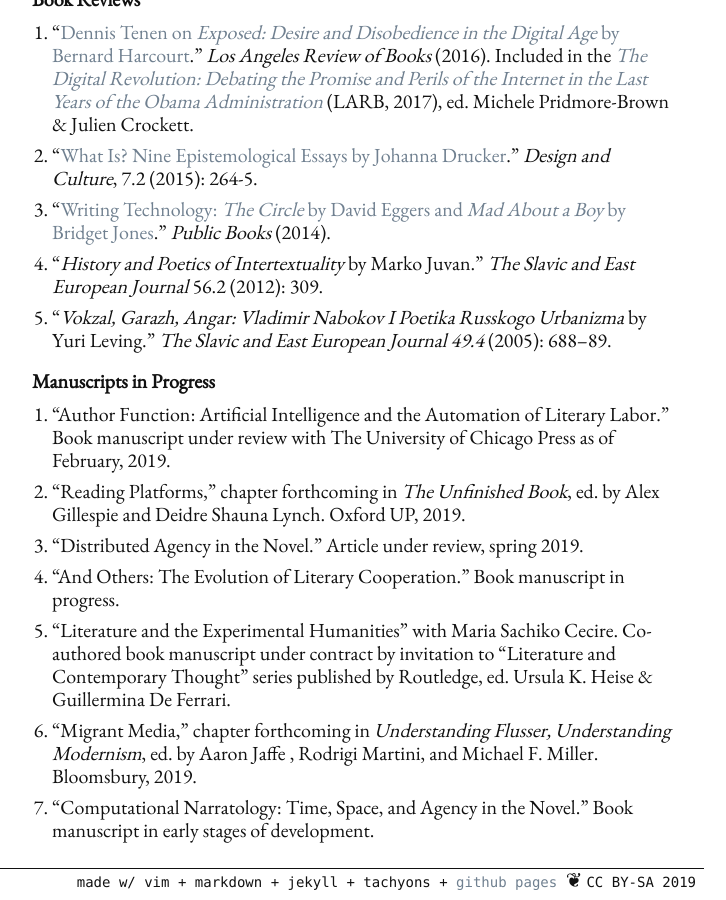
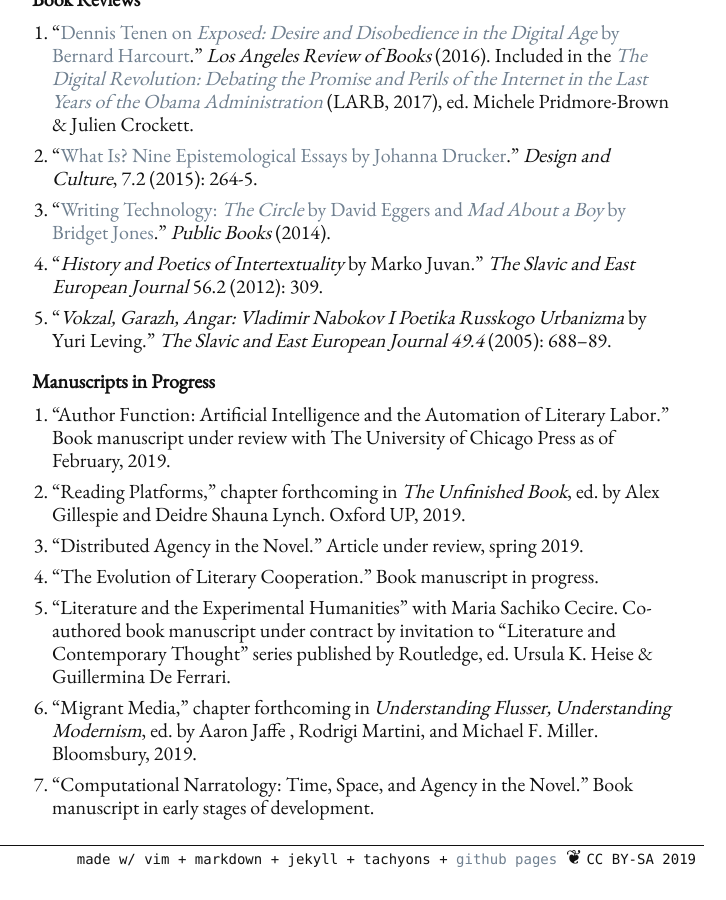
Before and after one commit to denten/denten.github.io, a Jekyll site: the page built from _pages/publications.md, in a window 1280 px wide and 900 px high, scrolled down 1087 px. Shown: the whole window, without its empty margins (288-1014 px from the left). Built offline with Jekyll 4.4.1, drawn with Linux system fonts in a browser that asks for light colours; after the commit the page ends 1964 px from its top, so only the background shows below that.

Commit message:
update third book title

```diff
--- a/_includes/CV/04-publications.md
+++ b/_includes/CV/04-publications.md
@@ -73,7 +73,7 @@ Administration*](https://lareviewofbooks.org/article/los-angeles-review-of-books
 3. "Reading Platforms," chapter forthcoming in *The Unfinished Book*, ed. by Alex Gillespie and
    Deidre Shauna Lynch. Oxford UP, 2019.
 4. "Distributed Agency in the Novel." Article under review, spring 2019.
-6. "And Others: The Evolution of Literary Cooperation." Book manuscript in progress.
+6. "The Evolution of Literary Cooperation." Book manuscript in progress.
 8. "Literature and the Experimental Humanities" with Maria Sachiko Cecire.  Co-authored book
    manuscript under contract by invitation to "Literature and Contemporary Thought" series
 published by Routledge, ed.  Ursula K. Heise & Guillermina De Ferrari.
```
